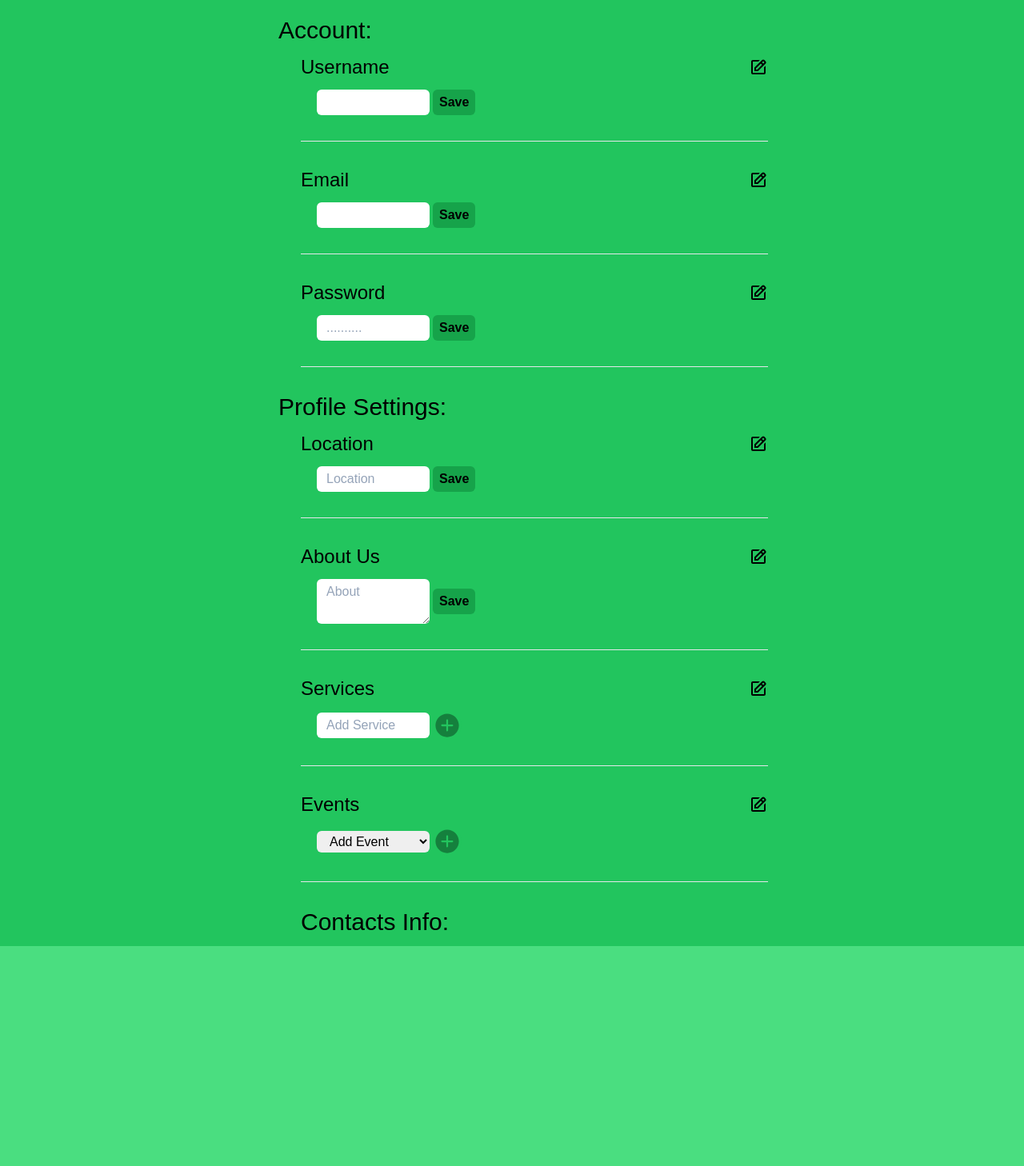
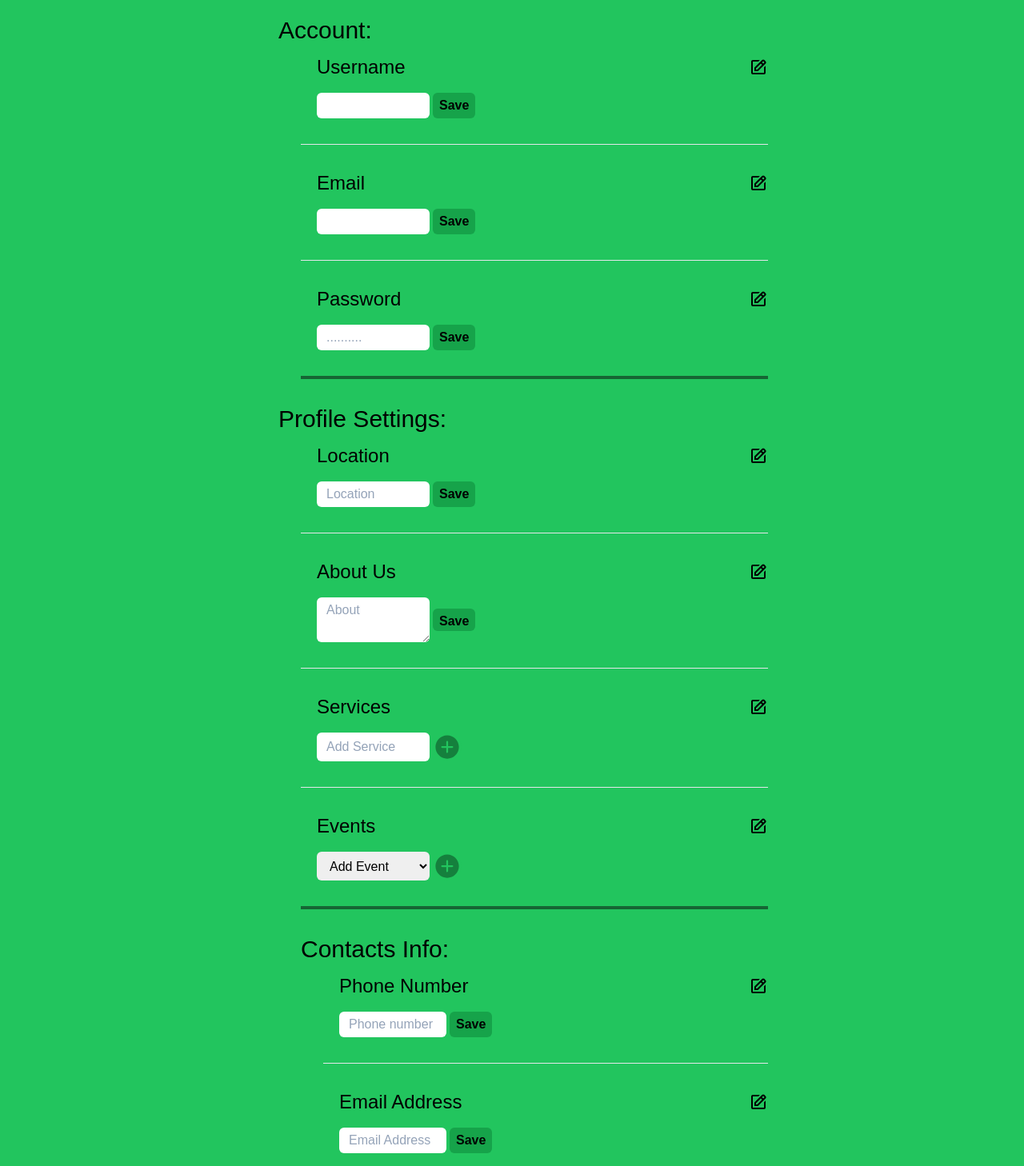
Before and after one commit to Kiritsu0/VolunteerHub, a Next.js app: page /home/organization/settings in a window 1280 px wide. Shown: the part 132-1590 px from the top of the page at 80% size. Before the commit the page ends 1315 px from the top, so only its background shows below. Built offline with nearby package versions, Linux system fonts and the light colour scheme; no server answers.

Commit message:
modify code structure and add contact info

```diff
--- a/app/home/organization/settings/page.js
+++ b/app/home/organization/settings/page.js
@@ -16,6 +16,8 @@ const Settings = () => {
   const [location, setLocation] = useState("Location")
   const [aboutus, setAboutus] = useState("About")
   const [services, setServices] = useState("")
+  const [phone_number, setPhoneNumber] = useState("Phone number")
+  const [email_address, setEmailAddress] = useState("Email Address")
 
 // Functions
 
@@ -67,9 +69,28 @@ const Settings = () => {
       }
     };
 
+    // Phone Number
+    const handlePhoneNumber = (event) => {
+      event.preventDefault();
+      const inputValue = event.target.elements["inputName"].value;
+      if (inputValue) {
+        setPhoneNumber(inputValue);
+        event.target.reset()
+      }
+    };
+
+    // Email Address
+    const handleEmailAddress = (event) => {
+      event.preventDefault();
+      const inputValue = event.target.elements["inputName"].value;
+      if (inputValue) {
+        setEmailAddress(inputValue);
+        event.target.reset()
+      }
+    };
   return (
     <div className="flex w-full h-full justify-center bg-green-500 mt-5 pt-5">
-      <div className="w-1/2">
+      <div className="w-1/2 pb-10">
         <div className="flex items-center gap-2 mb-5">
           <MdSettings className="text-3xl"/>
             <h1 className="text-3xl font-semibold">Settings</h1>
@@ -87,13 +108,17 @@ const Settings = () => {
           <h1 className="text-3xl mb-3 font-medium">Profile Settings:</h1>
           <div className="ml-7">
             {/* Location */}
+            <form onSubmit={handleLocation} className="flex flex-col gap-1 ml-5">
+              <label className="cursor-pointer" htmlFor="location">
                 <div className="flex justify-between mb-3 items-center">
                   <h2 className="text-2xl font-extralight">Location</h2>
                   <BiEdit className="text-2xl"/>
                 </div>
-            <form onSubmit={handleLocation} className="flex items-center gap-1 ml-5">
+              </label>
+              <div className="flex gap-1">
                 <input
-                name="inputName"
+                  id="location"
+                  aria-label="Location"
                   placeholder={location}
                   className="rounded-md px-3 py-1 placeholder-slate-400 outline-none w-1/4 min-w-24"
                 />
@@ -102,37 +127,47 @@ const Settings = () => {
                   className="bg-green-600 rounded-md py-1 px-2 font-semibold hover:bg-green-700">
                   Save
                 </button>
+              </div>
             </form>
             <hr className="my-8"/>
 
             {/* About Us */}
+            <form onSubmit={handleAboutus} className="flex flex-col gap-1 ml-5">
+              <label className="cursor-pointer" htmlFor="about_us">
                 <div className="flex justify-between mb-3 items-center">
                   <h2 className="text-2xl font-extralight">About Us</h2>
                   <BiEdit className="text-2xl"/>
                 </div>
-            <form onSubmit={handleAboutus} className="flex items-center gap-1 ml-5">
+              </label>
+              <div className="flex gap-1 items-center">
                 <textarea
-                name="inputName"
+                  id="about_us"
+                  aria-label="About Us"
                   placeholder={aboutus}
                   className="rounded-md px-3 py-1 placeholder-slate-400 outline-none w-1/4 min-w-24"
                 />
                 <button
                   type="submit"
-                className="bg-green-600 rounded-md py-1 px-2 font-semibold hover:bg-green-700">
+                  className="bg-green-600 rounded-md py-1 px-2 h-7 font-semibold hover:bg-green-700">
                   Save
                 </button>
+              </div>
             </form>
             <hr className="my-8"/>
 
             {/* Services */}
+            <form onSubmit={handleAddService} className="flex flex-col gap-1 ml-5">
+              <label className="cursor-pointer" htmlFor="add_service">
                 <div className="flex justify-between mb-3 items-center">
                   <h2 className="text-2xl font-extralight">Services</h2>
                   <BiEdit className="text-2xl"/>
                 </div>
-            <form onSubmit={handleAddService} className="flex items-center gap-1 ml-5">
+              </label>
+              <div className="flex gap-1">
                 <input
-                name="inputName"
+                  id="add_service"
                   placeholder="Add Service"
+                  aria-label="Add Service"
                   className="rounded-md px-3 py-1 placeholder-slate-400 outline-none w-1/4 min-w-24"
                 />
                 <button
@@ -140,6 +175,7 @@ const Settings = () => {
                   className="bg-green-500 rounded-full font-semibold">
                   <IoIosAddCircle className="text-4xl text-green-700 hover:opacity-80"/>
                 </button>
+              </div>
             </form>
             <div className="ml-7">
               {services}
@@ -148,13 +184,18 @@ const Settings = () => {
 
 
             {/* Not finished, Will continue later */}
+            <form onSubmit={""} className="flex flex-col gap-1 ml-5">
+              <label className="cursor-pointer" htmlFor="add_event">
               <div className="flex justify-between mb-3 items-center">
                 <h2 className="text-2xl font-extralight">Events</h2>
                 <BiEdit className="text-2xl"/>
               </div>
-            <form onSubmit={""} className="flex items-center gap-1 ml-5">
+              </label>
+              <div className="flex gap-1">
                 <select
+                  id="add_event"
                   type=""
+                  aria-label="Add Event"
                   name="inputName"
                   className="rounded-md px-3 py-1 placeholder-slate-400 outline-none w-1/4 min-w-24"
                 >
@@ -168,13 +209,60 @@ const Settings = () => {
                   className="bg-green-500 rounded-full font-semibold">
                   <IoIosAddCircle className="text-4xl text-green-700 hover:opacity-80"/>
                 </button>
+              </div>
             </form>
-            <hr className="my-8"/>
+            <hr className="my-8 border-green-800 border-2"/>
 
             {/* Contacts Info */}
             <h1 className="text-3xl mb-3 font-medium">Contacts Info:</h1>
             <div className="ml-7">
+              <form onSubmit={handlePhoneNumber} className="flex flex-col gap-1 ml-5">
+                <label className="cursor-pointer" htmlFor="phone_number">
+                  <div className="flex justify-between mb-3 items-center">
+                    <h2 className="text-2xl font-extralight">Phone Number</h2>
+                    <BiEdit className="text-2xl"/>
+                  </div>
+                </label>
+                <div className="flex gap-1">
+                  <input
+                    id="phone_number"
+                    type="tel"
+                    placeholder={phone_number}
+                    aria-label="Phone Number"
+                    className="rounded-md px-3 py-1 placeholder-slate-400 outline-none w-1/4 min-w-24"
+                  />
+                  <button
+                    type="submit"
+                    className="bg-green-600 rounded-md py-1 px-2 font-semibold hover:bg-green-700">
+                    Save
+                  </button>
+                </div>
+              </form>
+              <hr className="my-8"/>
 
+              {/* Email Address*/}
+              <form onSubmit={handleEmailAddress} className="flex flex-col gap-1 ml-5">
+                <label className="cursor-pointer" htmlFor="email_address">
+                  <div className="flex justify-between mb-3 items-center">
+                    <h2 className="text-2xl font-extralight">Email Address</h2>
+                    <BiEdit className="text-2xl"/>
+                  </div>
+                </label>
+                <div className="flex gap-1">
+                  <input
+                    id="email_address"
+                    type="tel"
+                    placeholder={email_address}
+                    aria-label="Email Address"
+                    className="rounded-md px-3 py-1 placeholder-slate-400 outline-none w-1/4 min-w-24"
+                  />
+                  <button
+                    type="submit"
+                    className="bg-green-600 rounded-md py-1 px-2 font-semibold hover:bg-green-700">
+                    Save
+                  </button>
+                </div>
+              </form>
             </div>
           </div>
         </div>
--- a/components/vol_org_asetting.js
+++ b/components/vol_org_asetting.js
@@ -3,13 +3,18 @@ import { BiEdit } from "react-icons/bi";
 const Asettings = ({ name, email }) => {
   return (
     <div className="ml-7">
+      {/* Name */}
+      <form className="flex flex-col gap-1 ml-5">
+        <label className="cursor-pointer" htmlFor="name">
           <div className="flex justify-between mb-3 items-center">
-        <h2
-        className="text-2xl font-extralight">Username</h2>
+            <h2 className="text-2xl font-extralight">Username</h2>
             <BiEdit className="text-2xl"/>
           </div>
-      <form className="flex items-center gap-1 ml-5">
+        </label>
+        <div className="flex gap-1">
           <input
+            id="name"
+            aria-label="Name"
             placeholder={name}
             className="rounded-md px-3 py-1 placeholder-slate-400 outline-none w-1/4 min-w-24"
           />
@@ -17,16 +22,23 @@ const Asettings = ({ name, email }) => {
             className="bg-green-600 rounded-md py-1 px-2 font-semibold hover:bg-green-700">
             Save
           </button>
+        </div>
       </form>
 
       <hr className="my-8"/>
 
+      {/* Email */}
+      <form className="flex flex-col gap-1 ml-5">
+        <label className="cursor-pointer" htmlFor="email">
           <div className="flex justify-between mb-3 items-center">
             <h2 className="text-2xl font-extralight">Email</h2>
             <BiEdit className="text-2xl"/>
           </div>
-      <form className="flex items-center gap-1 ml-5">
+        </label>
+        <div className="flex gap-1">
           <input
+            id="email"
+            aria-label="Email"
             placeholder={email}
             className="rounded-md px-3 py-1 placeholder-slate-400 outline-none w-1/4 min-w-24"
           />
@@ -34,16 +46,23 @@ const Asettings = ({ name, email }) => {
             className="bg-green-600 rounded-md py-1 px-2 font-semibold hover:bg-green-700">
             Save
           </button>
+        </div>
       </form>
 
       <hr className="my-8"/>
 
+      {/* Password */}
+      <form className="flex flex-col gap-1 ml-5">
+        <label className="cursor-pointer" htmlFor="password">
           <div className="flex justify-between mb-3 items-center">
             <h2 className="text-2xl font-extralight">Password</h2>
             <BiEdit className="text-2xl"/>
           </div>
-      <form className="flex items-center gap-1 ml-5">
+        </label>
+        <div className="flex gap-1">
           <input
+            id="password"
+            aria-label="Password"
             placeholder=".........."
             className="rounded-md px-3 py-1 placeholder-slate-400 outline-none w-1/4 min-w-24"
           />
@@ -51,8 +70,9 @@ const Asettings = ({ name, email }) => {
             className="bg-green-600 rounded-md py-1 px-2 font-semibold hover:bg-green-700">
             Save
           </button>
+        </div>
       </form>
-      <hr className="my-8"/>
+      <hr className="my-8 border-green-800 border-2"/>
     </div>
   )
 }
--- a/components/vol_org_header.js
+++ b/components/vol_org_header.js
@@ -125,7 +125,7 @@ const Header = () => {
                     </Link>
                     <hr />
                     <Link
-                        href={pathname === "/home/voluntee"? "/home/volunteer/settings" : "/home/organization/settings"}
+                        href={pathname === "/home/volunteer"? "/home/volunteer/settings" : "/home/organization/settings"}
                         className="flex gap-2 items-center p-2 hover:bg-slate-200"
                     >
                         <MdSettings className="p-1 cursor-pointer text-2xl sm:text-2xl lg:text-3xl" />
```
Also changed, not shown: app/home/volunteer/settings/page.js (+38 -13 lines). Lines whose indentation alone changed are shown as unchanged.
